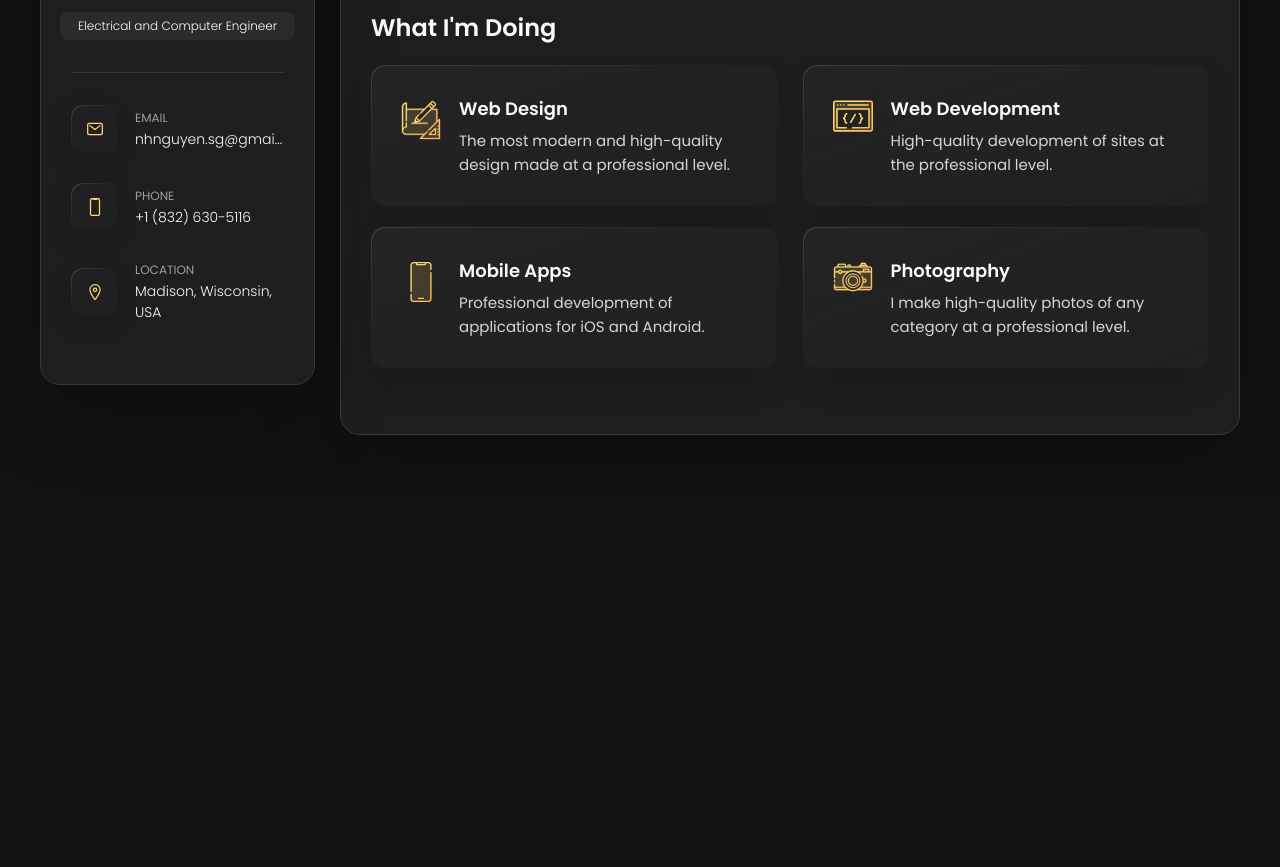
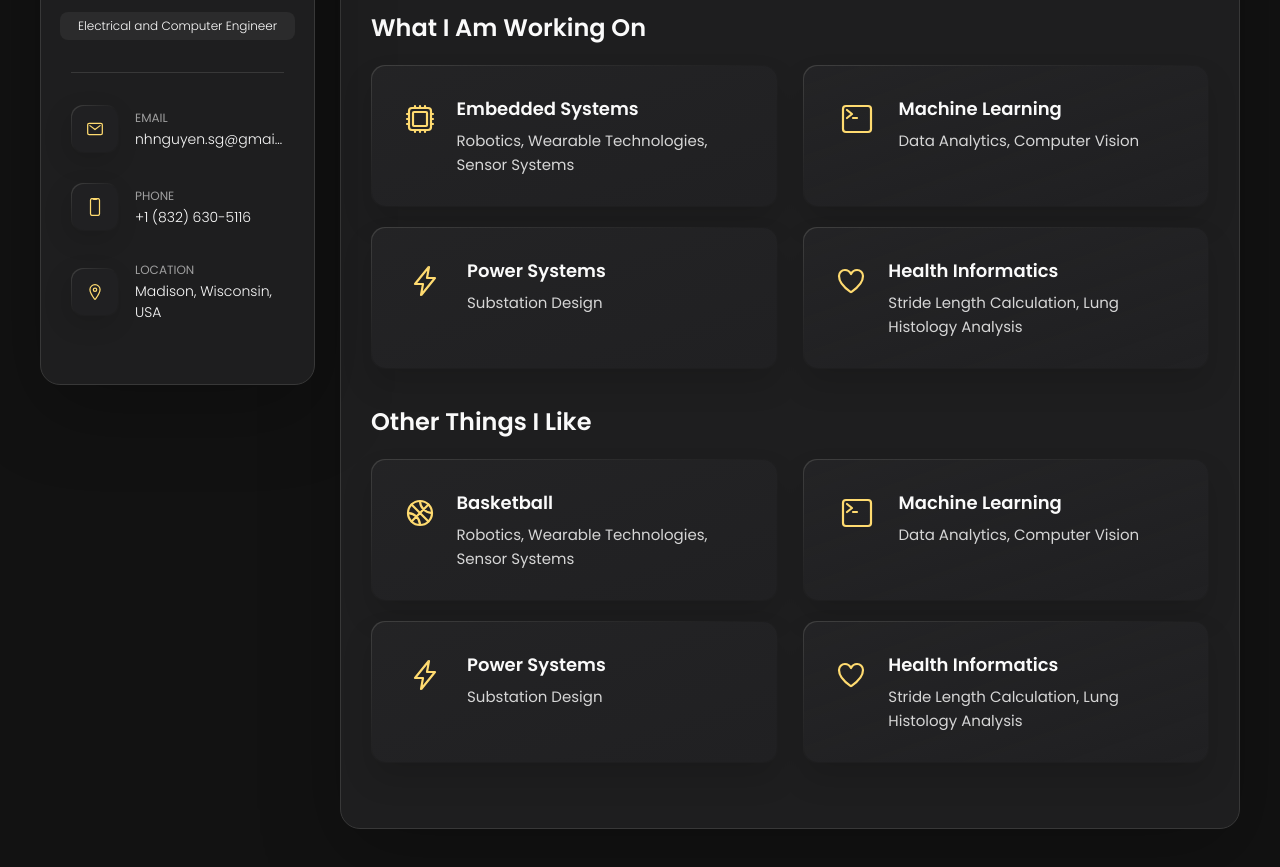
Before and after one commit to nhnguyen99/nhnguyen99-github-io, a plain HTML site: page index.html in a window 1280 px wide. Shown: the part 329-1196 px from the top of the page. Before the commit the page ends 824 px from the top, so only its background shows below. Drawn offline with nearby package versions, Linux system fonts and the light colour scheme.

Commit message:
Update files

```diff
--- a/assets/css/style.css
+++ b/assets/css/style.css
@@ -199,6 +199,25 @@ article {
 
 .icon-box ion-icon { --ionicon-stroke-width: 35px; }
 
+.service-icon-box {
+  position: relative;
+  width: 30px;
+  height: 30px;
+  border-radius: 8px;
+  display: flex;
+  justify-content: center;
+  align-items: center;
+  font-size: 40px;
+  color: var(--orange-yellow-crayola);
+  z-index: 1;
+}
+
+
+.service-icon-box ion-icon {
+  --ionicon-stroke-width: 35px;
+  font-size:xx-large;
+}
+
 article { display: none; }
 
 article.active {
@@ -530,10 +549,6 @@ main {
   border-radius: inherit;
   z-index: -1;
 }
-
-.service-icon-box { margin-bottom: 10px; }
-
-.service-icon-box img { margin: auto; }
 
 .service-content-box { text-align: center; }
 
@@ -1306,6 +1321,13 @@ textarea.form-input::-webkit-resizer { display: none; }
     font-size: 18px;
   }
 
+  .service-icon-box {
+    width: 48px;
+    height: 48px;
+    border-radius: 12px;
+    font-size: 18px;
+  }
+
 
 
   /**
@@ -1392,11 +1414,6 @@ textarea.form-input::-webkit-resizer { display: none; }
     align-items: flex-start;
     gap: 18px;
     padding: 30px;
-  }
-
-  .service-icon-box {
-    margin-bottom: 0;
-    margin-top: 5px;
   }
 
   .service-content-box { text-align: left; }
@@ -1873,5 +1890,26 @@ textarea.form-input::-webkit-resizer { display: none; }
 	 */
 
   .timeline-text { max-width: 700px; }
-
-}
+  .timeline-header,
+  .timeline-subheader {
+    display: flex;
+    justify-content: space-between;
+    align-items: center;
+    max-width: 700px;
+  }
+
+  .timeline-header h4,
+  .timeline-role,
+  .timeline-date {
+    margin: 0;
+    color: white; /* make sure the text is white */
+    max-width: 700px;
+  }
+
+  .timeline-date {
+    color: #ccc; /* lighter grey to separate */
+    max-width: 700px;
+    font-weight: bold;
+  }
+
+}
--- a/index.html
+++ b/index.html
@@ -26,7 +26,7 @@
   <!--
     - favicon
   -->
-  <link rel="shortcut icon" href="./assets/images/logo.ico" type="image/x-icon">
+  <link rel="shortcut icon" href="./assets/images/icon-basketball.svg" type="image/x-icon">
 
   <!--
     - custom css link
@@ -201,22 +201,21 @@
 
         <section class="service">
 
-          <h3 class="h3 service-title">What i'm doing</h3>
+          <h3 class="h3 service-title">What I Am Working On</h3>
 
           <ul class="service-list">
 
             <li class="service-item">
 
               <div class="service-icon-box">
-                <img src="./assets/images/icon-design.svg
-                " alt="design icon" width="40">
+                <ion-icon name="hardware-chip-outline"></ion-icon>
               </div>
 
               <div class="service-content-box">
-                <h4 class="h4 service-item-title">Web design</h4>
+                <h4 class="h4 service-item-title">Embedded Systems</h4>
 
                 <p class="service-item-text">
-                  The most modern and high-quality design made at a professional level.
+                  Robotics, Wearable Technologies, Sensor Systems
                 </p>
               </div>
 
@@ -225,14 +224,14 @@
             <li class="service-item">
 
               <div class="service-icon-box">
-                <img src="./assets/images/icon-dev.svg" alt="Web development icon" width="40">
+                <ion-icon name="terminal-outline"></ion-icon>
               </div>
 
               <div class="service-content-box">
-                <h4 class="h4 service-item-title">Web development</h4>
+                <h4 class="h4 service-item-title">Machine Learning</h4>
 
                 <p class="service-item-text">
-                  High-quality development of sites at the professional level.
+                  Data Analytics, Computer Vision
                 </p>
               </div>
 
@@ -241,14 +240,14 @@
             <li class="service-item">
 
               <div class="service-icon-box">
-                <img src="./assets/images/icon-app.svg" alt="mobile app icon" width="40">
+                <ion-icon name="flash-outline"></ion-icon>
               </div>
 
               <div class="service-content-box">
-                <h4 class="h4 service-item-title">Mobile apps</h4>
+                <h4 class="h4 service-item-title">Power Systems</h4>
 
                 <p class="service-item-text">
-                  Professional development of applications for iOS and Android.
+                  Substation Design
                 </p>
               </div>
 
@@ -257,14 +256,14 @@
             <li class="service-item">
 
               <div class="service-icon-box">
-                <img src="./assets/images/icon-photo.svg" alt="photo icon" width="40">
+                <ion-icon name="heart-outline"></ion-icon>
               </div>
 
               <div class="service-content-box">
-                <h4 class="h4 service-item-title">Photography</h4>
+                <h4 class="h4 service-item-title">Health Informatics</h4>
 
                 <p class="service-item-text">
-                  I make high-quality photos of any category at a professional level.
+                  Stride Length Calculation, Lung Histology Analysis
                 </p>
               </div>
 
@@ -274,12 +273,83 @@
 
         </section>
 
-
         <!--
-          - testimonials
+          - hobbies
         -->
 
+        <section class="service">
 
+          <h3 class="h3 service-title">Other Things I Like</h3>
+
+          <ul class="service-list">
+
+            <li class="service-item">
+
+              <div class="service-icon-box">
+                <ion-icon name="basketball-outline"></ion-icon>
+              </div>
+
+              <div class="service-content-box">
+                <h4 class="h4 service-item-title">Basketball</h4>
+
+                <p class="service-item-text">
+                  Robotics, Wearable Technologies, Sensor Systems
+                </p>
+              </div>
+
+            </li>
+
+            <li class="service-item">
+
+              <div class="service-icon-box">
+                <ion-icon name="terminal-outline"></ion-icon>
+              </div>
+
+              <div class="service-content-box">
+                <h4 class="h4 service-item-title">Machine Learning</h4>
+
+                <p class="service-item-text">
+                  Data Analytics, Computer Vision
+                </p>
+              </div>
+
+            </li>
+
+            <li class="service-item">
+
+              <div class="service-icon-box">
+                <ion-icon name="flash-outline"></ion-icon>
+              </div>
+
+              <div class="service-content-box">
+                <h4 class="h4 service-item-title">Power Systems</h4>
+
+                <p class="service-item-text">
+                  Substation Design
+                </p>
+              </div>
+
+            </li>
+
+            <li class="service-item">
+
+              <div class="service-icon-box">
+                <ion-icon name="heart-outline"></ion-icon>
+              </div>
+
+              <div class="service-content-box">
+                <h4 class="h4 service-item-title">Health Informatics</h4>
+
+                <p class="service-item-text">
+                  Stride Length Calculation, Lung Histology Analysis
+                </p>
+              </div>
+
+            </li>
+
+          </ul>
+
+        </section>
 
         <!--
           - testimonials modal
@@ -356,7 +426,10 @@
 
               <h4 class="h4 timeline-item-title">Dashiell Corporation</h4>
 
-              <span>Design Engineer I</span>
+              <div class="timeline-subheader">
+                <span class="timeline-role">Design Engineer I</span>
+                <span class="timeline-date">March 2024 – Current</span> <!-- Date here -->
+              </div>
 
               <p class="timeline-text">
                 •	Design and validate electrical drawings (schematics, wiring diagrams, cable schedules, and bills of materials) for over 10 substations' protection and control systems using Bluebeam and AutoCAD.<br>
@@ -369,7 +442,10 @@
 
               <h4 class="h4 timeline-item-title">The University of Alabama</h4>
 
-              <span>Graduate Research Assistant</span>
+              <div class="timeline-subheader">
+                <span class="timeline-role">Graduate Research Assistant</span>
+                <span class="timeline-date">August 2021 – March 2024</span> <!-- Date here -->
+              </div>
 
               <p class="timeline-text">
                 •	Designed an intelligent shoe sensor system with an IMU and foot pressure sensors to collect human movement data using Python and Arduino, building a comprehensive dataset for motion analysis and wearable technology research.<br>
@@ -384,13 +460,18 @@
 
             <li class="timeline-item">
 
-              <h4 class="h4 timeline-item-title">CYOBot</h4>
+              <div class="timeline-header">
+                <h4 class="h4 timeline-item-title">CYOBot</h4>
+              </div>
 
-              <span>Research And Development Engineer Intern</span>
+              <div class="timeline-subheader">
+                <span class="timeline-role">Research and Development Engineer Intern</span>
+                <span class="timeline-date">May 2022 – August 2022</span> <!-- Date here -->
+              </div>
 
               <p class="timeline-text">
                 •	Developed 10 robotics projects using Python and Arduino to control the GPIOs, LED displays, and mechanical movements, and created instructional tutorials tailored for college students.<br>
-                •	Integrated the system with the RPLIDAR using Linux and ROS, built and trained machine learning models using Tensorflow for object detection and path planning.<br>
+                •	Integrated the system with the RPLIDAR using Linux and ROS, built and trained machine learning models using TensorFlow for object detection and path planning.<br>
                 •	Developed computer vision applications using Raspberry Pi Camera, including OCR document scanning, real-time projectile prediction, and rock-paper-scissors hand-sign recognition.
               </p>
 
@@ -461,7 +542,7 @@
             <!-- Domains -->
             <li class="skills-item">
               <div class="title-wrapper">
-                <h5 class="h5">Domains</h5>
+                <h4 class="h5">Domains</h5>
               </div>
               <p class="white-text">Wearable Technology, Biomedical Engineering, Machine Learning, Deep Learning, Signal Processing, Embedded Systems, Robotics, Computer Vision</p>
             </li>
@@ -518,11 +599,11 @@
             </li>
 
             <li class="filter-item">
-              <button data-filter-btn>Web design</button>
+              <button data-filter-btn>Embedded Systems</button>
             </li>
 
             <li class="filter-item">
-              <button data-filter-btn>Applications</button>
+              <button data-filter-btn>Machine Learning</button>
             </li>
 
             <li class="filter-item">
@@ -550,11 +631,11 @@
               </li>
 
               <li class="select-item">
-                <button data-select-item>Web design</button>
+                <button data-select-item>Machine Learning</button>
               </li>
 
               <li class="select-item">
-                <button data-select-item>Applications</button>
+                <button data-select-item>Embedded Systems</button>
               </li>
 
               <li class="select-item">
@@ -567,7 +648,7 @@
 
           <ul class="project-list">
 
-            <li class="project-item  active" data-filter-item data-category="web development">
+            <li class="project-item  active" data-filter-item data-category="machine learning">
               <a href="#">
 
                 <figure class="project-img">
@@ -578,9 +659,9 @@
                   <img src="./assets/images/project-1.jpg" alt="finance" loading="lazy">
                 </figure>
 
-                <h3 class="project-title">Finance</h3>
+                <h3 class="project-title">Automated Jersey Number Recognition</h3>
 
-                <p class="project-category">Web development</p>
+                <p class="project-category">Machine Learning</p>
 
               </a>
             </li>
```
